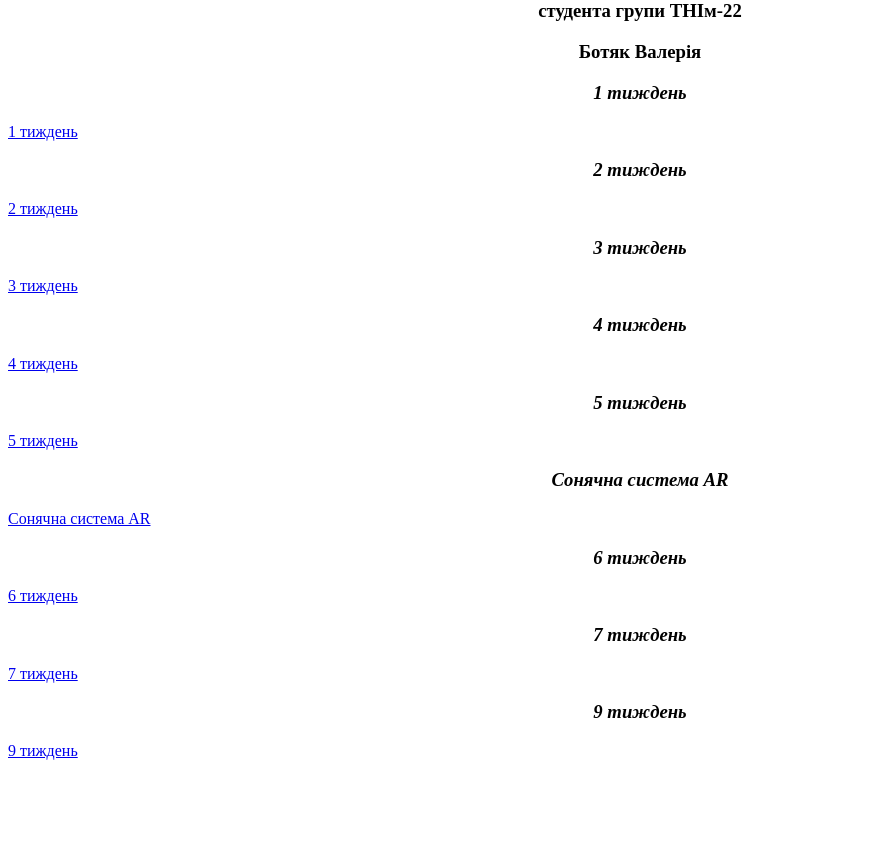
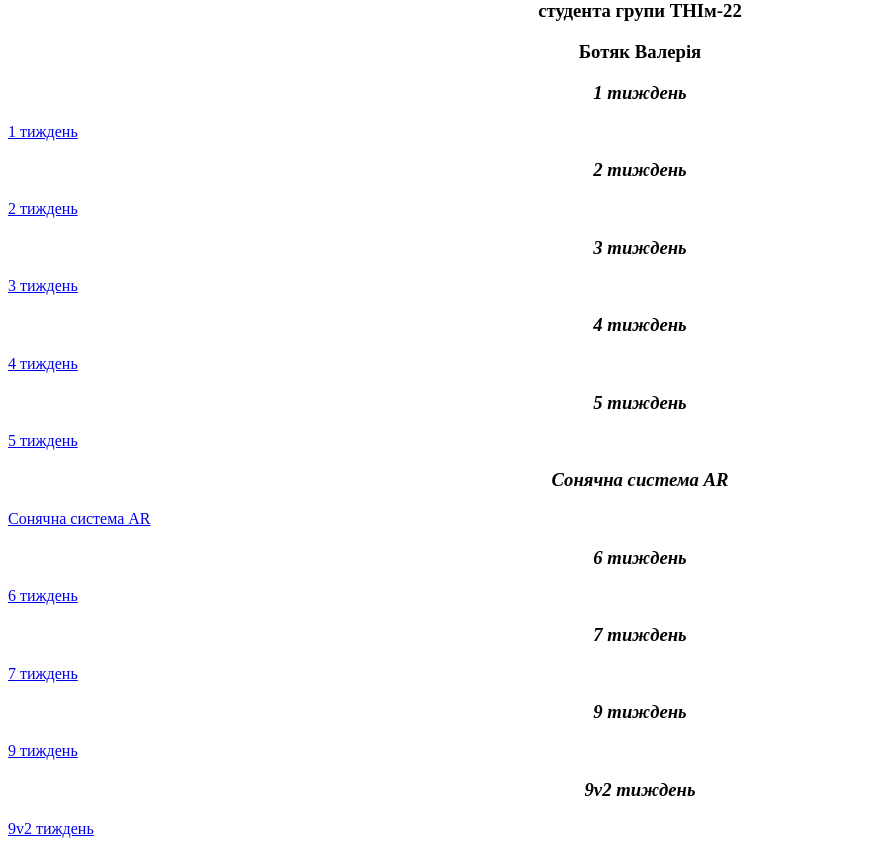
Before and after one commit to botiak-v/botiak-v.githab.io, a plain HTML site: page index.html in a window 1280 px wide. Shown: the part 66-912 px from the top of the page, without its empty margins (0-870 px from the left). Before the commit the page ends 834 px from the top, so only its background shows below. Drawn offline with Linux system fonts and the light colour scheme.

Commit message:
index.html

```diff
--- a/index.html
+++ b/index.html
@@ -24,5 +24,7 @@
 <a href="ARindex_7.html">7 тиждень</a>
 <center><p><h3><em>9 тиждень</em></h3></p></center>
 <a href="ARindex_9.html">9 тиждень</a>
+<center><p><h3><em>9v2 тиждень</em></h3></p></center>
+<a href="ARindex_9v2.html">9v2 тиждень</a>
   </body>
 </html>
```
